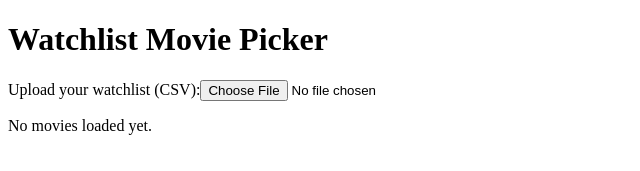
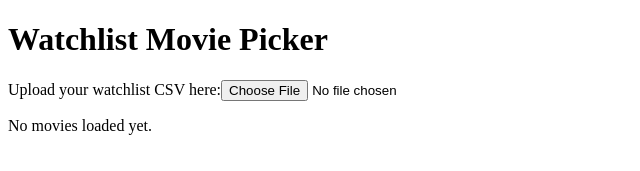
Before and after one commit to vladdyog/watchlist-app, a React (Vite) app: page / in a window 1280 px wide. Shown: the top 171 px of the page, without its empty margins (0-640 px from the left). Built offline with nearby package versions, Linux system fonts and the light colour scheme; no server answers.

Commit message:
Update label text

```diff
--- a/src/components/CSVUpload.tsx
+++ b/src/components/CSVUpload.tsx
@@ -31,7 +31,7 @@ const CSVUpload: React.FC<Props> = ({ onMoviesLoaded, onError }) => {
 
   return (
     <div>
-      <label htmlFor="csv-upload">Upload your watchlist (CSV):</label>
+      <label htmlFor="csv-upload">Upload your watchlist CSV here:</label>
       <input
         id="csv-upload"
         type="file"
```
